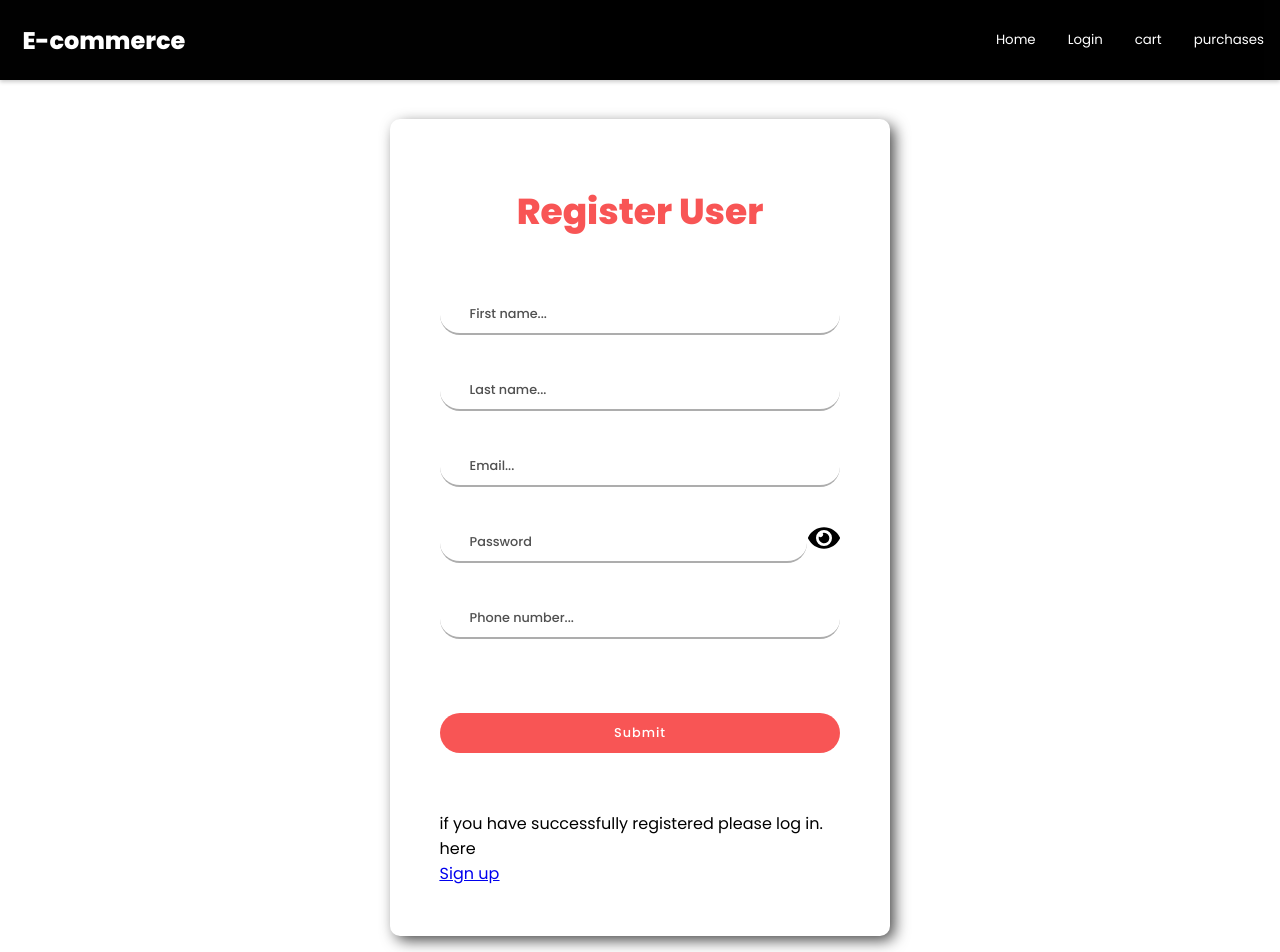
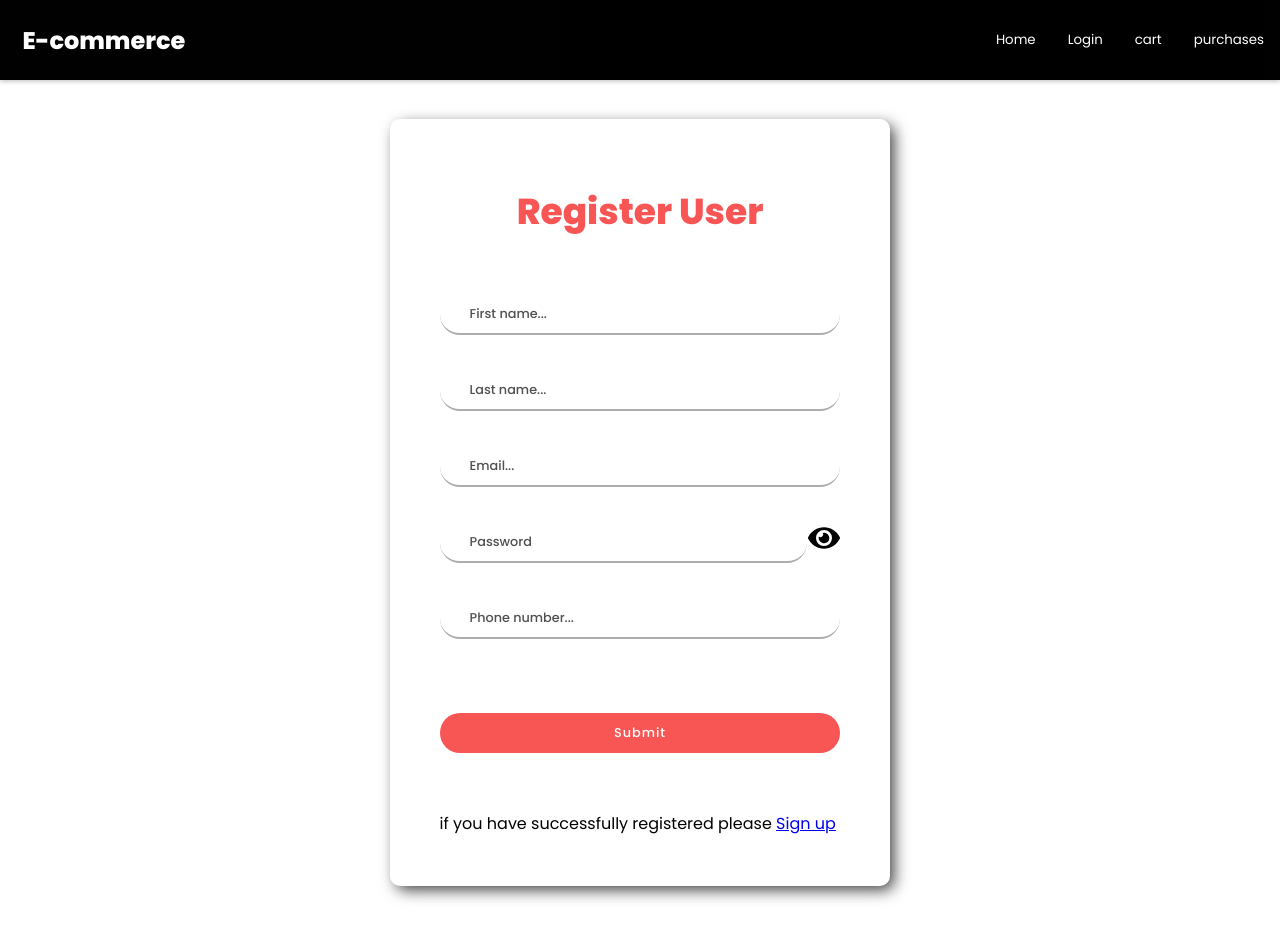
Before and after one commit to AlejandroVelosa/ecomerce-full-stack, a React (Vite) app: page /#/register in a window 1280 px wide. Shown: the top 952 px of the page. Built offline with nearby package versions, Linux system fonts and the light colour scheme; no server answers.

Commit message:
nueva actualizacion

```diff
--- a/src/pages/RegisterPage.jsx
+++ b/src/pages/RegisterPage.jsx
@@ -62,8 +62,7 @@ const RegisterPage = () => {
                 </div>
 
                 <div>
-                    <p>if you have successfully registered please log in. here </p>
-                    <Link to={'/Login'}><a href="#">Sign up</a></Link>
+                    <p>if you have successfully registered please <Link to={'/Login'}><a href="#">Sign up</a></Link> </p>
                 </div>
             </form>
         </div>
```
